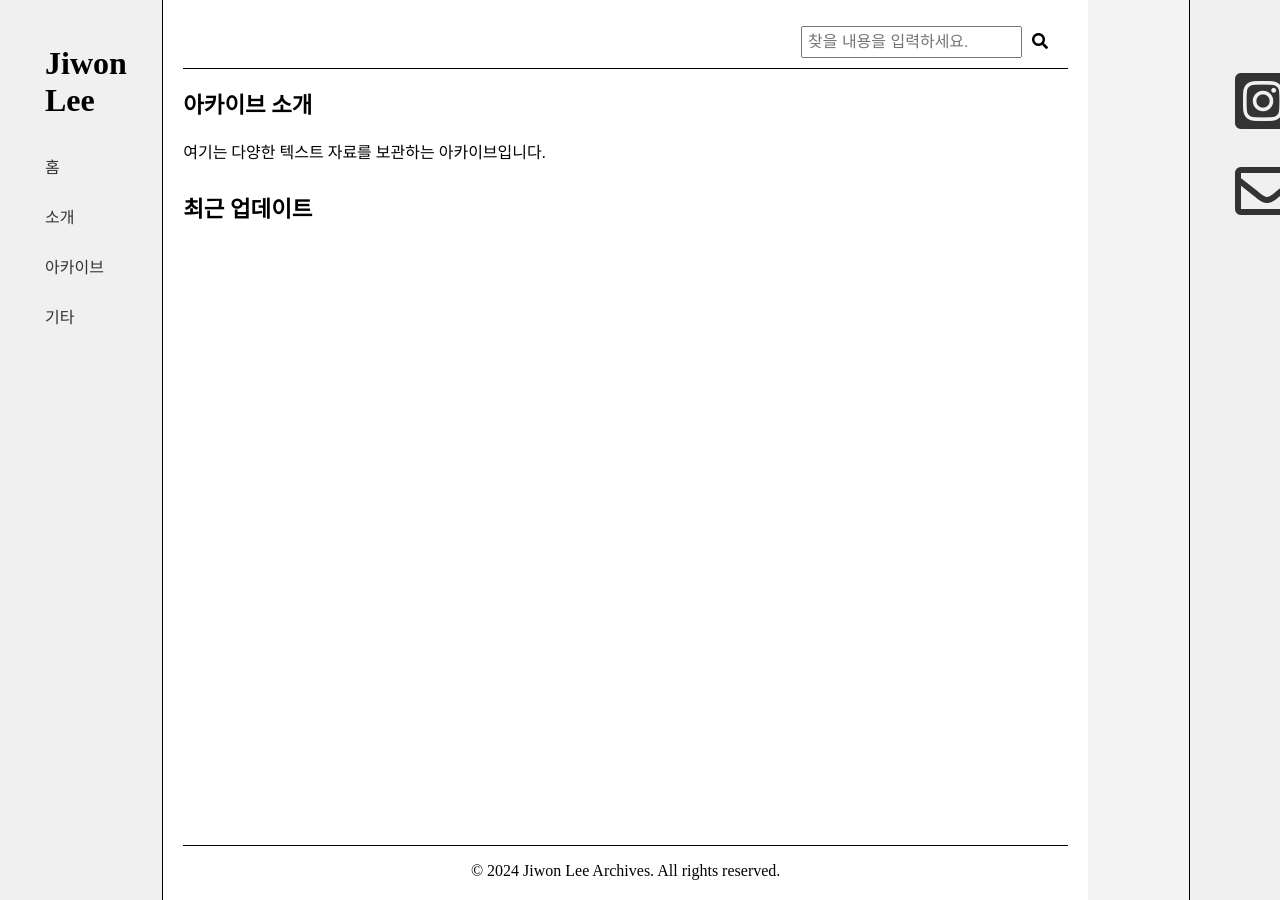
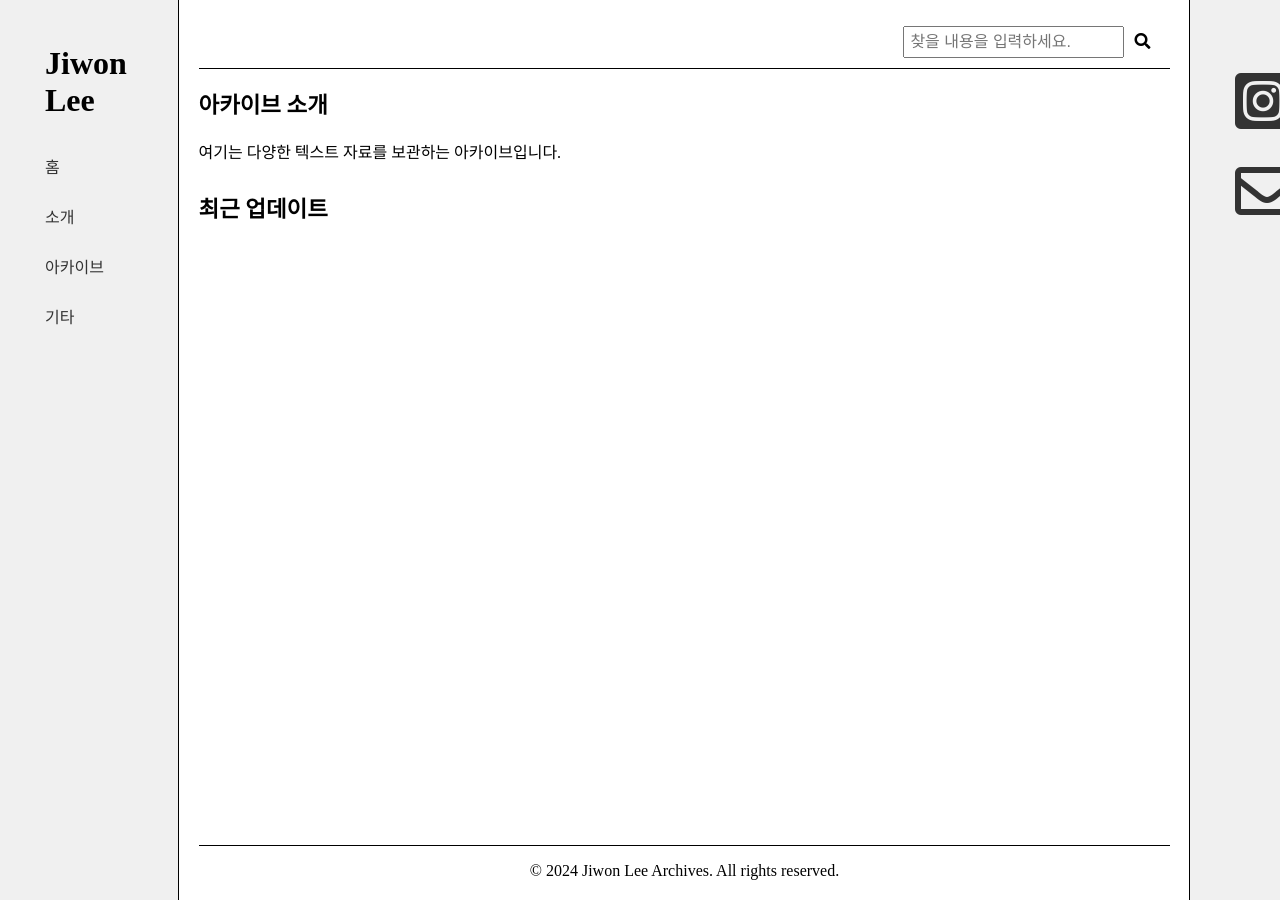
Before and after one commit to LfayeJ/archives, a Jekyll site: the page built from index.html, in a window 1280 px wide. Built offline with Jekyll 4.4.1, drawn with Linux system fonts in a browser that asks for light colours; some web fonts are replaced.

Commit message:
Update styles.css

```diff
--- a/assets/css/styles.css
+++ b/assets/css/styles.css
@@ -7,7 +7,7 @@
 }
 
 :root {
-  --container-width: 85%;
+  --container-width: 93%;
   --border-color: black;
 }
 
```
